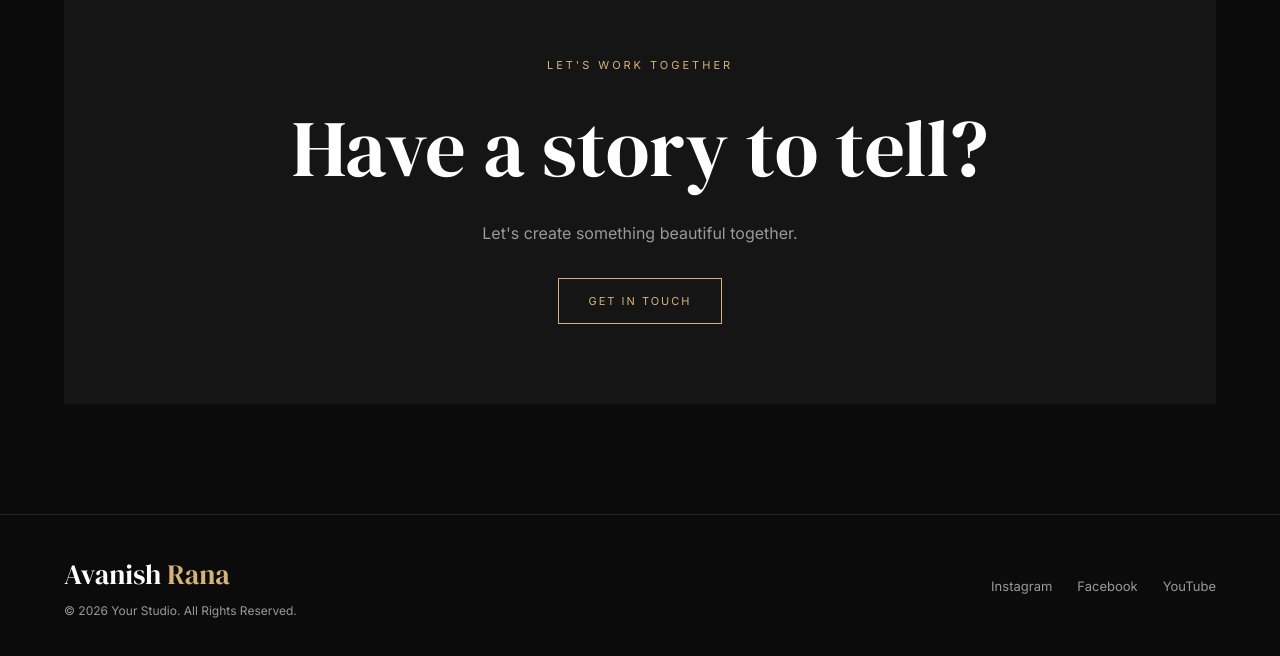
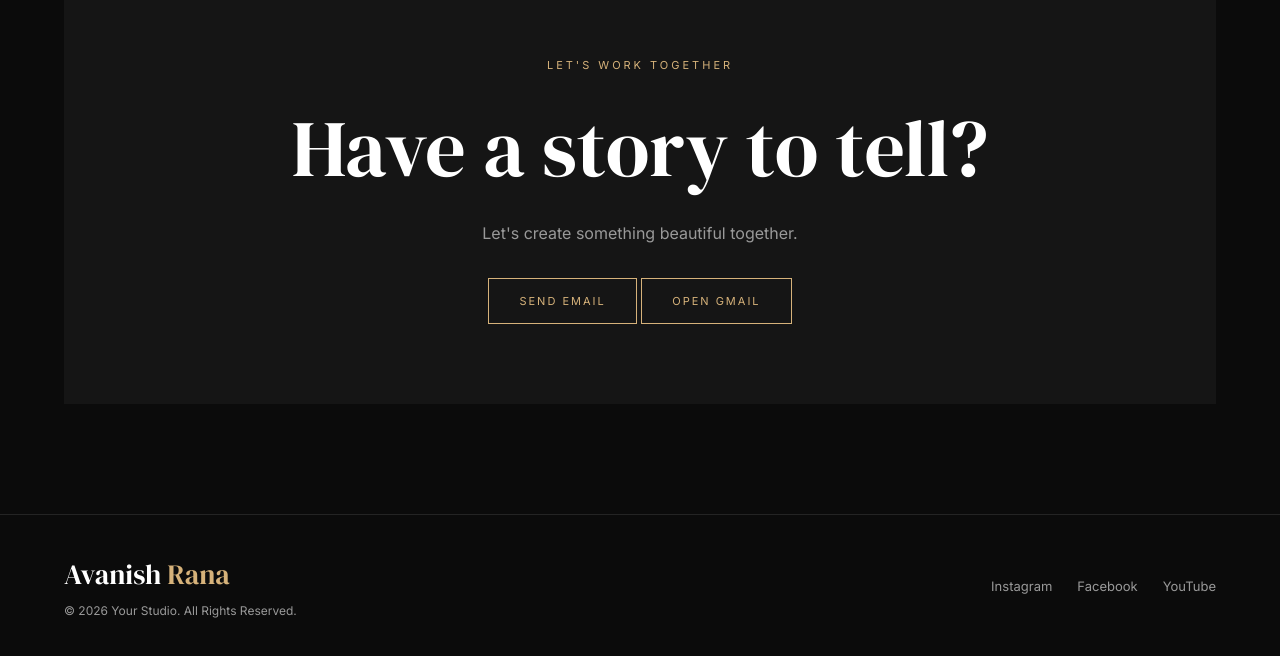
Before and after one commit to Sanjana0804/portfolio, a plain HTML site: page index.html in a window 1280 px wide. Shown: the part 4689-5345 px from the top of the page. Drawn offline with Linux system fonts and the light colour scheme.

Commit message:
Update index.html

```diff
--- a/index.html
+++ b/index.html
@@ -1000,14 +1000,24 @@
 
 
 
-             <a href="https://mail.google.com/mail/?view=cm&fs=1&to=sanjana.maurya0804@gmail.com"
+             <a href="mailto:sanjana.maurya0804@gmail.com"
+       class="main-button">
+
+        Send Email
+
+    </a>
+
+
+    <!-- Gmail Web -->
+    <a href="https://mail.google.com/mail/?view=cm&fs=1&to=sanjana.maurya0804@gmail.com"
        target="_blank"
        rel="noopener noreferrer"
-       class="main-button">
+       class="main-button secondary-button">
 
-        Get In Touch
+        Open Gmail
 
     </a>
+
 
 
         </div>
```
